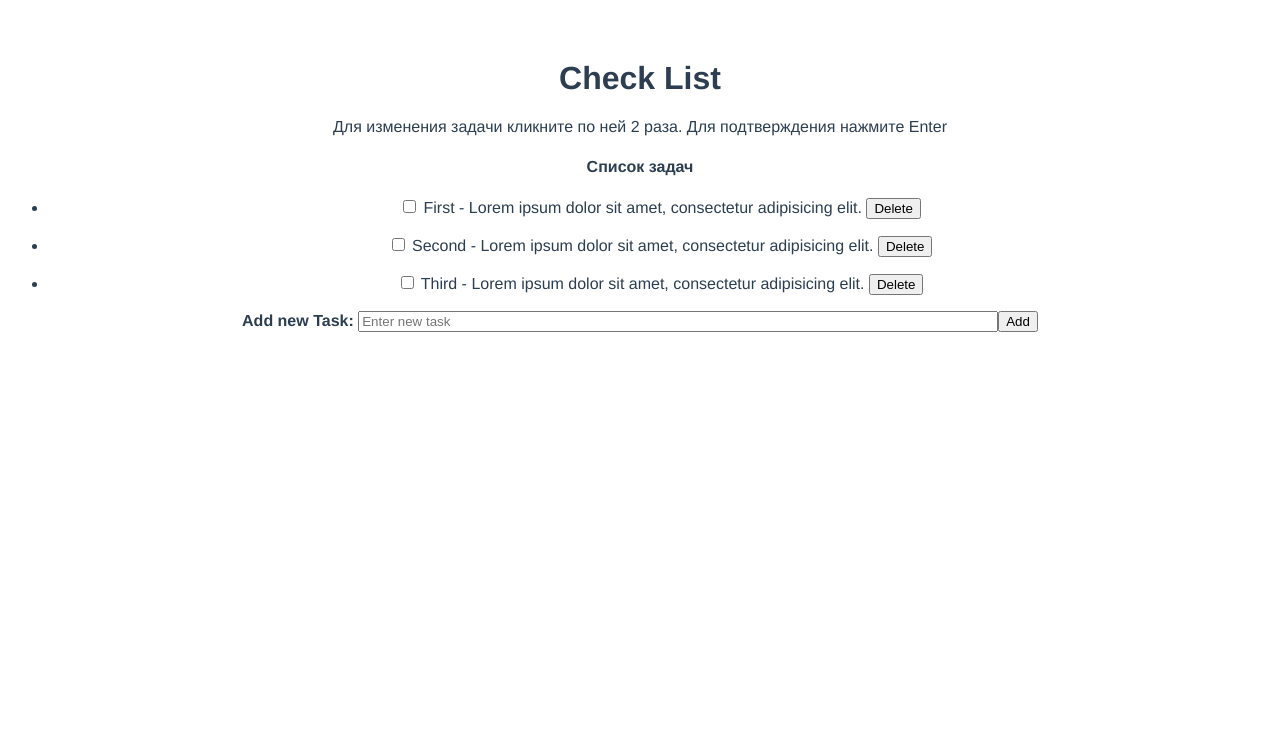
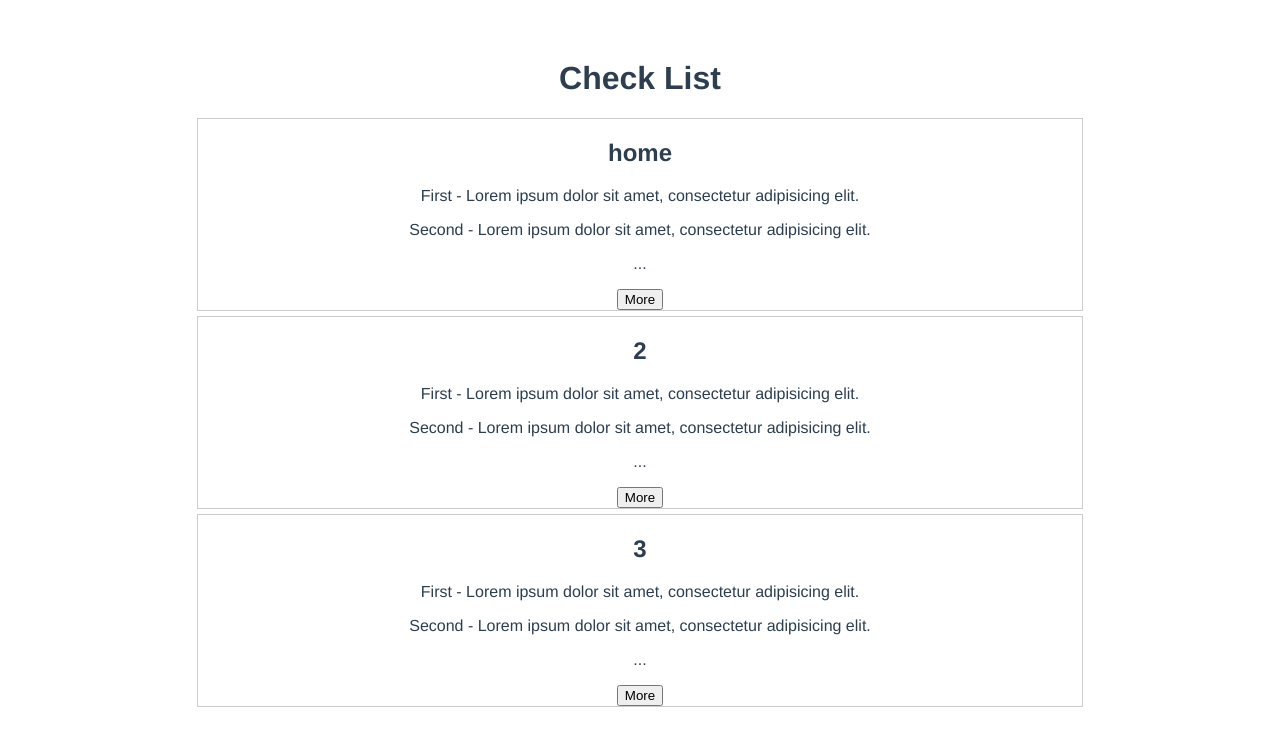
Before and after one commit to d-mbappe/Test-Work, a Vue app: page / in a window 1280 px wide. Shown: the top 746 px of the page. Built offline with nearby package versions, Linux system fonts and the light colour scheme.

Commit message:
Added route to current note

```diff
--- a/package.json
+++ b/package.json
@@ -11,7 +11,8 @@
     "core-js": "^3.6.4",
     "vue": "^2.6.11",
     "vue-router": "^3.1.6",
-    "vuex": "^3.1.3"
+    "vuex": "^3.1.3",
+    "vuex-persistedstate": "^3.0.1"
   },
   "devDependencies": {
     "@vue/cli-plugin-babel": "~4.3.0",
--- a/src/App.vue
+++ b/src/App.vue
@@ -1,22 +1,22 @@
 <template>
   <div id="app">
-    <NotesList/>
-
+    <!-- <NotesList/> -->
+    <router-view></router-view>
   </div>
 </template>
 
 <script>
-import NotesList from './components/NotesList'
+// import NotesList from './components/NotesList'
 
 export default {
   name: 'App',
-  components: {
-    NotesList
-  }
+  // components: {
+  //   NotesList
+  // }
 }
 </script>
 
-<style>
+<style lang="scss">
 #app {
   font-family: Avenir, Helvetica, Arial, sans-serif;
   -webkit-font-smoothing: antialiased;
@@ -25,4 +25,10 @@ export default {
   color: #2c3e50;
   margin-top: 60px;
 }
+
+.note-item {
+    width: 70%;
+    margin: 5px auto;
+    border: 1px solid #ccc;
+  }
 </style>
--- /dev/null
+++ b/src/components/CurrentNote.vue
@@ -0,0 +1,139 @@
+<template>
+  <div>
+      <div class="note"
+            v-for="(note, index) in notesList"
+            :key="note.id"
+        >
+        <div class="note-item"
+              v-if="noteTitle == note.title"
+              :current=" noteTitle == note.title ? current = index : ''"
+          >
+            <h2 class="note-title"> {{note.title}} </h2>
+
+            <div class="note-todos"
+                v-for="(todo, index) in note.todos"
+                :key="index"
+                :class="todo.checked ? 'done' : ''"
+              >
+                <input type="checkbox"
+                        v-model="todo.checked"
+                >
+                <p v-if="!todo.change"> {{todo.text}} </p>
+                <input type="text"
+                        v-else
+                        v-model="todo.text"
+                >
+
+                <button>delete</button>
+
+                <button @click="editTodo(index)"
+                        v-if="!todo.change"
+                >change
+                </button>
+                <button v-else
+                        @click="saveTodo(index)"
+                > save
+                </button>
+
+            </div>
+        <div class="note-input">
+          <input type="text"
+                  v-model="newTodo"
+          >
+          <button @click="addTodo()">add</button>
+        </div>
+
+        </div>
+
+      </div>
+  </div>
+</template>
+
+<script>
+import { mapGetters } from 'vuex';
+
+  export default {
+    name: 'CurrentNote',
+
+    data() {
+      return{
+        noteTitle: this.$route.params.title,
+        current: '',
+        newTodo:''
+      }
+    },
+
+    computed: {
+      notesList() {
+        return this.$store.getters.NOTES;
+      },
+
+      // ...mapState({
+      //   notesList: 'notes'
+      // }),
+
+      ...mapGetters([
+            'CURRENT_NOTE'
+        ]),
+
+      currentNote() {
+
+        return this.CURRENT_NOTE(this.current);
+
+      }
+    },
+
+    methods: {
+
+      editTodo(index) {
+        this.currentNote.todos[index].change = !this.currentNote.todos[index].change;
+      },
+
+      addTodo: function() {
+            this.currentNote.todos.push({
+                text: this.newTodo,
+                checked:false,
+                change: false
+            }),
+
+            this.newTodo= ''
+      },
+
+      saveTodo(index) {
+        // let key = this.current;
+        this.currentNote.todos[index].change = !this.currentNote.todos[index].change;
+        // this.$store.commit('SAVE_TODO', key, index)
+      }
+    }
+  }
+</script>
+
+<style lang="scss" scoped>
+  .note-todos {
+    height: 50px;
+    display: flex;
+    align-items: center;
+
+    margin: 10px;
+    padding: 5px;
+
+    border: 1px solid #ccc;
+    border-radius: 30px;
+
+      input {
+        margin: 0 10px;
+        &[type='text'] {
+          width: 65%;
+          padding: 10px;
+        }
+      }
+
+      button {
+        margin: 0 10px;
+      }
+  }
+
+  .done {
+    background-color: #8de98d;
+  }
+</style>
--- a/src/components/NotesList.vue
+++ b/src/components/NotesList.vue
@@ -1,9 +1,9 @@
 <template>
 	<div>
-	<h1>Check List</h1>
+	<!-- <h1>Check List</h1>
     <p>Для изменения задачи кликните по ней 2 раза. Для подтверждения нажмите Enter</p>
     <h4> Список задач</h4>
-    <ul v-for="(task,index) in taskList" class="task-list" :key="index">
+    <u v-for="(task,index) in taskList" class="task-list" :key="index">
         <li  class="task-check">
 
         <input  v-if="!task.checkedTask" type="checkbox" v-model="task.checkedTask" class="task-check__checkbox">
@@ -16,14 +16,32 @@
         </li>
 
 
-      </ul>
+      </u>
 
       <label for=""><b>Add new Task: </b></label>
 
       <input type="text" placeholder="Enter new task" v-model="newTask" @keyup.enter="addTask" style="width: 50%;">
       <button @click="addTask()" class="btn btn-primary line">
         Add
-      </button>
+      </button>   -->
+<h1>Check List</h1>
+      <div class="note">
+        <div class="note-item"
+              v-for="note in notesList"
+              :key="note.id"
+        >
+          <h2 class="note-title"> {{note.title}} </h2>
+          <div class="note-todos"
+              v-for="(todo, index) in note.todos"
+              :key="index"
+            >
+              <p v-if="index <=1 "> {{todo.text}} </p>
+              <p v-else> ... </p>
+          </div>
+          <button @click="goTo(note.title)">More</button>
+
+        </div>
+      </div>
     </div>
 </template>
 
@@ -33,7 +51,8 @@
 
         data: function() {
             return {
-						newTask:'',
+            newTask:'',
+            current: '/current-note'
             // taskList: [
             //     {text:'First - Lorem ipsum dolor sit amet, consectetur adipisicing elit.', checkedTask: false, changeTask: false},
             //     {text:'Second - Lorem ipsum dolor sit amet, consectetur adipisicing elit.', checkedTask: false, changeTask: false},
@@ -48,44 +67,35 @@
             }
 				},
 				computed: {
-					taskList: function() {
-						return this.$store.getters.TODOS;
+					notesList: function() {
+						return this.$store.getters.NOTES;
 					}
 				},
 
-				// mounted() {
-				// 	if(localStorage.taskList) {
-				// 		this.taskList = localStorage.taskList
-				// 	}
-				// },
-				// watch : {
-				// 	taskList(newTaskList) {
-				// 		localStorage.taskList = newTaskList;
-				// 	}
-				// },
+        methods: {
+          goTo(noteTitle) {
+            this.$router.push({ name:'CurrentNote', params:{title: noteTitle} });
+          },
 
+            // addTask: function(value) {
+            // value = this.newTask;
+            // this.taskList.push({
+            //     text: value,
+            //     checkedTask:false,
+            //     changeTask: false
+            // }),
 
-        methods: {
-            addTask: function(value) {
-            value = this.newTask;
-            this.taskList.push({
-                text: value,
-                checkedTask:false,
-                changeTask: false
-            }),
+            // this.newTask = ''
+            // },
 
-            this.newTask = ''
-            },
+            // deleteTask: function(index) {
+						// 		this.$store.commit('DELETE_TODO', index)
 
-            deleteTask: function(index) {
-								// this.taskList.splice(index, 1)
-								this.$store.commit('SET_TODO', index)
+            // },
 
-            },
-
-            editTask: function(index) {
-                this.taskList[index].changeTask = !this.taskList[index].changeTask;
-            },
+            // editTask: function(index) {
+            //     this.taskList[this.current].changeTask = !this.taskList[index].changeTask;
+            // },
         }
     }
 </script>
--- a/src/main.js
+++ b/src/main.js
@@ -1,13 +1,12 @@
 import Vue from 'vue'
 import App from './App.vue'
-import VueRouter from 'vue-router'
+import router from './router'
 import {store} from '../store'
 
-
-Vue.use(VueRouter)
 
 
 new Vue({
   store,
+  router,
   render: h => h(App),
 }).$mount('#app')
--- /dev/null
+++ b/src/router.js
@@ -0,0 +1,21 @@
+import Vue from 'vue'
+import VueRouter from 'vue-router'
+
+
+import NotesList from './components/NotesList.vue'
+import CurrentNote from './components/CurrentNote.vue'
+// import NotFound from './views/NotFound.vue'
+
+
+Vue.use(VueRouter)
+const routes = [
+	{ path: '/', name: 'NotesList', component: NotesList},
+	{ path: '/current-note/:title', name: 'CurrentNote', component: CurrentNote },
+
+	// { path: '*', component: NotFound }
+];
+
+export default new VueRouter({
+	mode: 'history',
+	routes: routes
+});
--- /dev/null
+++ b/store/modules/notes.js
@@ -0,0 +1,58 @@
+const state = {
+  notes: [
+    { title:'home',
+      todos: [
+        {text:'First - Lorem ipsum dolor sit amet, consectetur adipisicing elit.', checked: false, change: false},
+        {text:'Second - Lorem ipsum dolor sit amet, consectetur adipisicing elit.', checked: false, change: false},
+        {text:'Third - Lorem ipsum dolor sit amet, consectetur adipisicing elit.', checked: false, change: false},
+      ],
+      id: 0
+    },
+
+    { title:'2',
+      todos: [
+        {text:'First - Lorem ipsum dolor sit amet, consectetur adipisicing elit.', checked: false, change: false},
+        {text:'Second - Lorem ipsum dolor sit amet, consectetur adipisicing elit.', checked: false, change: false},
+        {text:'Third - Lorem ipsum dolor sit amet, consectetur adipisicing elit.', checked: false, change: false},
+      ],
+      id: 1
+    },
+
+    { title:'3',
+      todos: [
+        {text:'First - Lorem ipsum dolor sit amet, consectetur adipisicing elit.', checked: false, change: false},
+        {text:'Second - Lorem ipsum dolor sit amet, consectetur adipisicing elit.', checked: false, change: false},
+        {text:'Third - Lorem ipsum dolor sit amet, consectetur adipisicing elit.', checked: false, change: false},
+      ],
+      id: 2
+    },
+
+  ]
+};
+
+const getters = {
+  NOTES: state => {
+    return state.notes;
+  },
+
+  CURRENT_NOTE: (state) => (id) => {
+    return state.notes[id]
+  },
+};
+
+const mutations = {
+  // CURRENT_NOTE: (state, key) => {
+  //   return state.notes[key]
+  // },
+
+  SAVE_TODO: (state, key, index) => {
+    return state.notes[key].todos[index]
+  }
+}
+
+export default {
+  state,
+  getters,
+  mutations,
+  // actions,
+};
--- a/store/modules/toDos.js
+++ b/store/modules/toDos.js
@@ -16,12 +16,11 @@ const state = {
     TODOS: state => {
       return state.todos;
     },
+
   };
 
   const mutations = {
-    DELETE_TODO: (state, index) => {
-      state.todos.splice(index, 1)
-    },
+
 
     ADD_TODO: (state, payload) => {
       state.todos.push(payload);
```
Also changed, not shown: store/index.js (+7 -2 lines), 1 other file (tests, documents, lock files or other folders).
